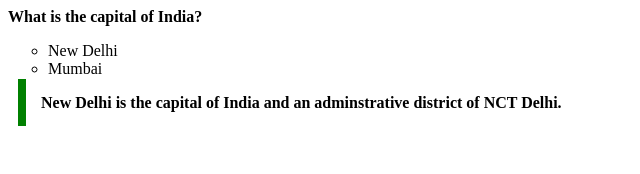
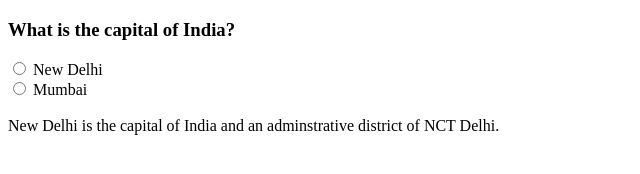
Before and after one commit to acciojob/trivia-Vishalpateldodla, a website: page main.html in a window 1280 px wide. Shown: the whole page, without its empty margins (0-640 px from the left). Drawn offline with Linux system fonts and the light colour scheme.

Commit message:
Update main.html

```diff
--- a/main.html
+++ b/main.html
@@ -3,18 +3,22 @@
 <html>
 
 <head>
-	<link rel="stylesheet" href="styles.css">
+	<link rel="stylesheet" href="style.css">
 </head>
 
 <body>
 	<!-- the entire body must be written by student -->
-    <div><b>What is the capital of India?</b></div>
-    <ul type="circle">
-    <li>New Delhi</li>
-    <li>Mumbai</li>
-    </ul>
-    <h>New Delhi is the capital of India and an adminstrative district of NCT Delhi.</h>
-    <blockquote cite="https://en.wikipedia.org/wiki/New_Delhi"></blockquote>
+    <div><h3>What is the capital of India?</h3>
+    <form action="">
+        <input type="radio" name="state" value="New delhi">
+        <label for="">New Delhi</label><br>
+        <input type="radio" name="state" value="Mumbai">
+        <label for="">Mumbai</label>
+    </form>
+
+    </div><br>
+    <blockquate class="text"> New Delhi is the capital of India and an adminstrative district of NCT Delhi.</blockquate>
+
     <script type="text/javascript" src="./script.js">
 </script>
 
```
